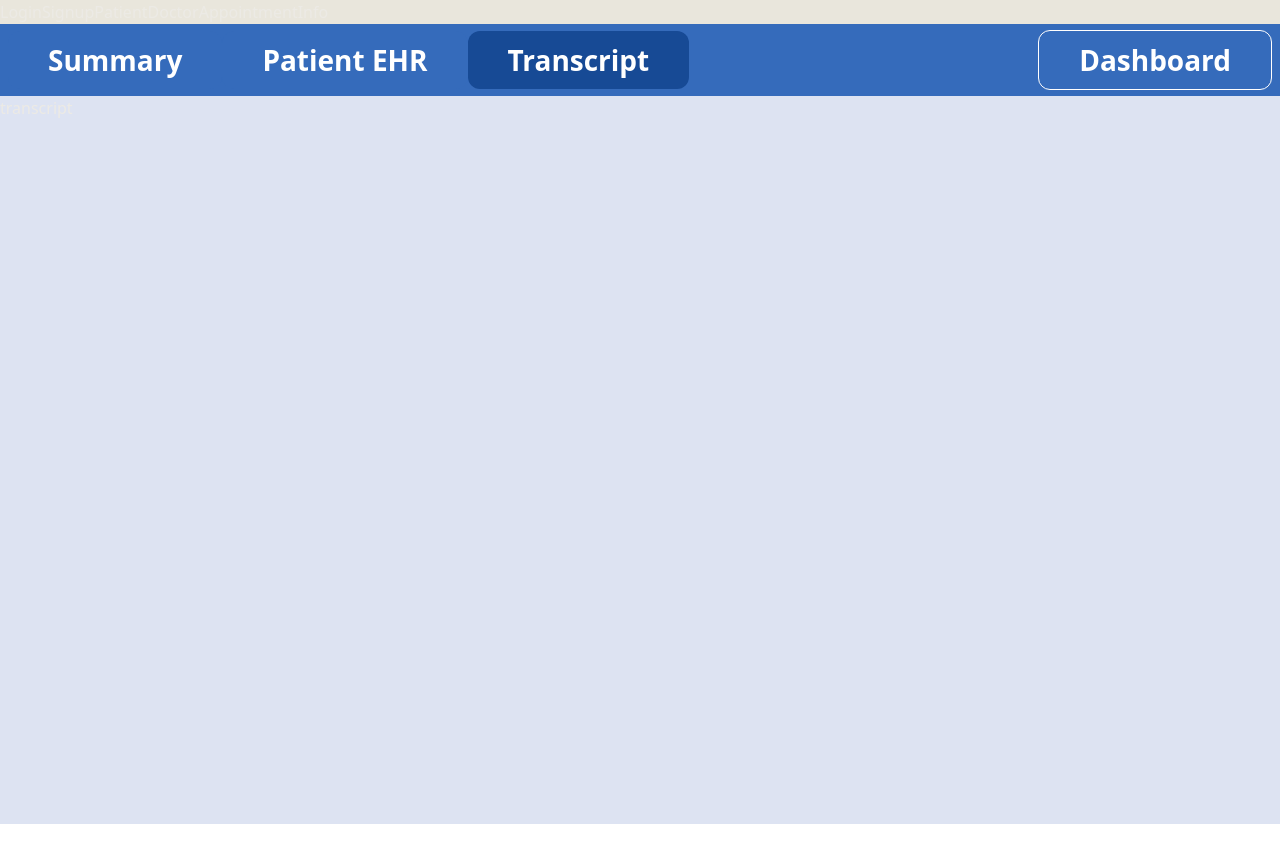
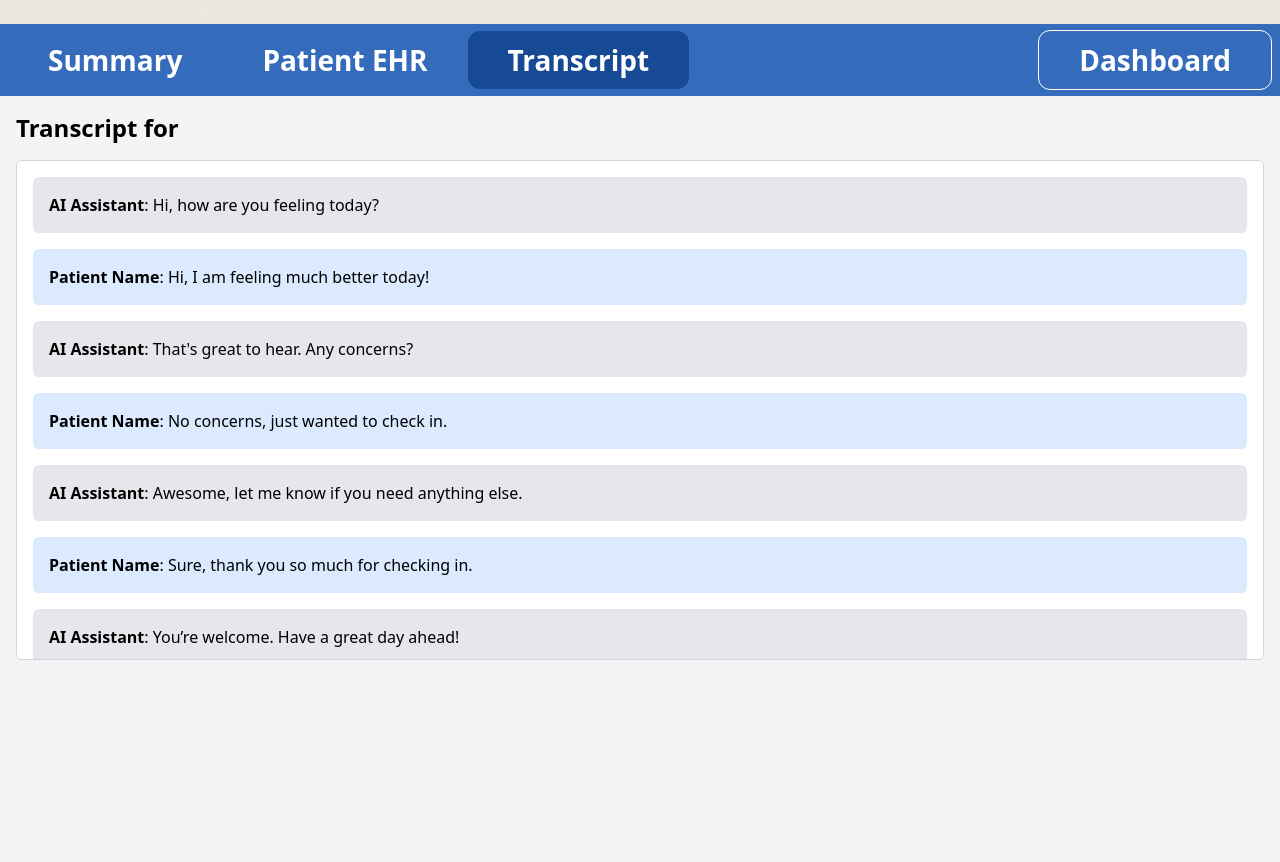
Before and after one commit to sbhujang-ucsc/circle, a Next.js app in the folder circle/: page /appointment in a window 1280 px wide. Both pictures are taken after a click on the button "Transcript". Shown: the top 862 px of the page. Before the commit the page ends 824 px from the top, so only its background shows below. Built offline with nearby package versions, Linux system fonts and the light colour scheme; no server answers.

Commit message:
ui for transcript

```diff
--- a/circle/app/appointment/transcript.tsx
+++ b/circle/app/appointment/transcript.tsx
@@ -5,7 +5,58 @@ interface SummaryProps {
 }
 
 const Transcript = ({ patientName }: SummaryProps) => {
-  return <div>transcript</div>;
+  const messages = [
+    { role: "AI Assistant", text: "Hi, how are you feeling today?" },
+    { role: "Patient Name", text: "Hi, I am feeling much better today!" },
+    { role: "AI Assistant", text: "That's great to hear. Any concerns?" },
+    { role: "Patient Name", text: "No concerns, just wanted to check in." },
+    { role: "AI Assistant", text: "Awesome, let me know if you need anything else." },
+    { role: "Patient Name", text: "Sure, thank you so much for checking in." },
+    { role: "AI Assistant", text: "You’re welcome. Have a great day ahead!" }
+    ,
+    { role: "Patient Name", text: "No concerns, just wanted to check in." },
+    { role: "AI Assistant", text: "Awesome, let me know if you need anything else." },
+    { role: "Patient Name", text: "Sure, thank you so much for checking in." },
+    { role: "AI Assistant", text: "You’re welcome. Have a great day ahead!" },
+    // Add more messages for testing the slider
+  ];
+
+  return (
+    <div className="p-4 bg-gray-100 min-h-screen">
+      <h1 className="text-2xl font-bold mb-4 text-black">
+        Transcript for {patientName}
+      </h1>
+
+      {/* Larger Chat Box with Visible Scrollbar */}
+      <div
+        className="overflow-y-auto h-[500px] p-4 bg-white rounded-md border border-gray-300 scrollbar-thumb-gray-600 scrollbar-track-gray-200 scrollbar-thin"
+        style={{
+          scrollbarWidth: "thin", // Firefox compatibility
+          scrollbarColor: "gray darkgray", // Firefox scrollbar colors
+        }}
+      >
+        <div className="space-y-4 min-w-[600px]">
+          {messages.map((message, index) => (
+            <div
+              key={index}
+              className={`p-4 rounded-md break-words ${
+                message.role === "AI Assistant" ? "bg-gray-200" : "bg-blue-100"
+              }`}
+            >
+              <p className="text-black">
+                <span className="font-bold">
+                  {message.role === "Patient Name" && patientName
+                    ? `${patientName}`
+                    : `${message.role}`}
+                </span>
+                : {message.text}
+              </p>
+            </div>
+          ))}
+        </div>
+      </div>
+    </div>
+  );
 };
 
 export default Transcript;
```
